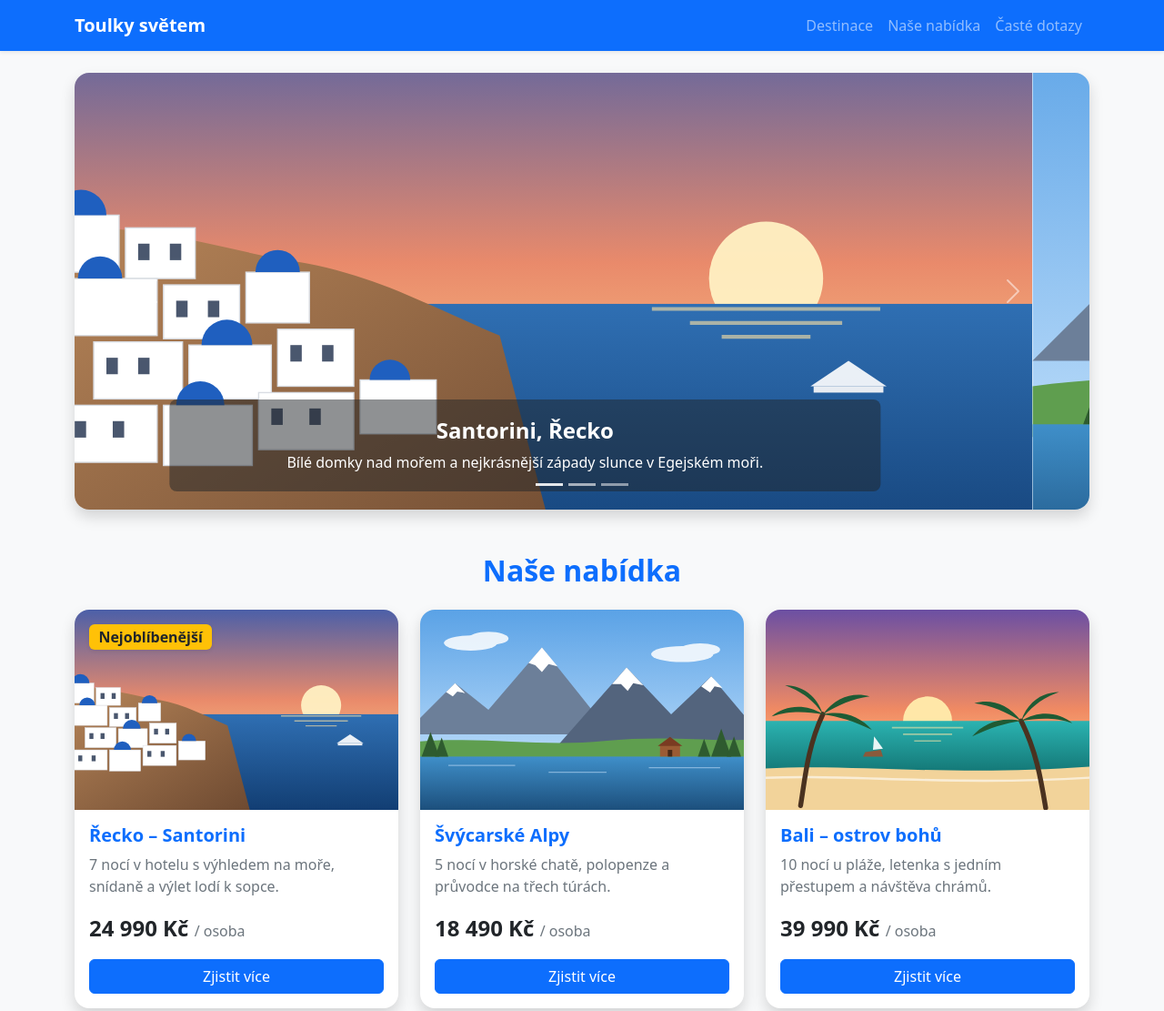
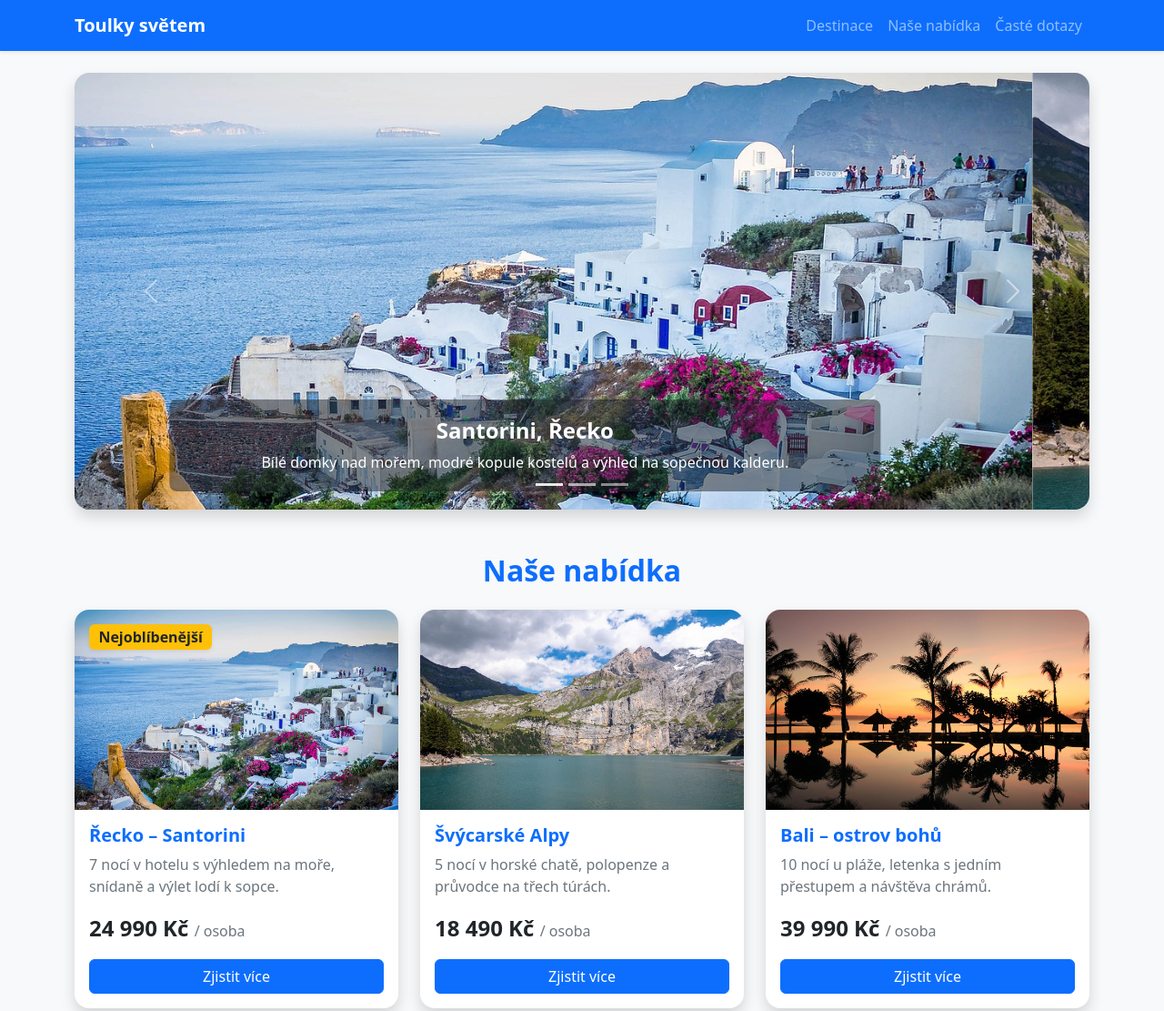
Before and after one commit to kojdad-alt/Skola, a plain HTML site: page index.html in a window 1280 px wide. Shown: the top 1111 px of the page at 91% size. Drawn offline with nearby package versions, Linux system fonts and the light colour scheme.

Commit message:
Fotky destinací z Pixabay místo ilustrací, zdroje v README
Co-Authored-By: Claude Opus 5.5 <noreply@anthropic.com>

```diff
--- a/index.html
+++ b/index.html
@@ -59,21 +59,21 @@
         </div>
         <div class="carousel-inner">
           <div class="carousel-item active">
-            <img src="obrazky/santorini.svg" class="d-block w-100" alt="Bílé domy a modré kopule na Santorini při západu slunce">
+            <img src="obrazky/santorini.jpg" class="d-block w-100" alt="Bílé domy a modré kopule kostelů na Santorini nad mořem">
             <div class="carousel-caption bg-dark bg-opacity-50 rounded-3 px-3">
               <h2 class="h4 fw-bold">Santorini, Řecko</h2>
-              <p class="mb-0">Bílé domky nad mořem a nejkrásnější západy slunce v Egejském moři.</p>
+              <p class="mb-0">Bílé domky nad mořem, modré kopule kostelů a výhled na sopečnou kalderu.</p>
             </div>
           </div>
           <div class="carousel-item">
-            <img src="obrazky/alpy.svg" class="d-block w-100" alt="Zasněžené štíty Alp nad horským jezerem">
+            <img src="obrazky/alpy.jpg" class="d-block w-100" alt="Horské jezero Oeschinensee pod zasněženými štíty Alp">
             <div class="carousel-caption bg-dark bg-opacity-50 rounded-3 px-3">
               <h2 class="h4 fw-bold">Švýcarské Alpy</h2>
               <p class="mb-0">Zasněžené štíty, horská jezera a túry, na které se nezapomíná.</p>
             </div>
           </div>
           <div class="carousel-item">
-            <img src="obrazky/bali.svg" class="d-block w-100" alt="Pláž s palmami na Bali při západu slunce">
+            <img src="obrazky/bali.jpg" class="d-block w-100" alt="Palmy na Bali odrážející se ve vodě při západu slunce">
             <div class="carousel-caption bg-dark bg-opacity-50 rounded-3 px-3">
               <h2 class="h4 fw-bold">Bali, Indonésie</h2>
               <p class="mb-0">Palmové pláže, teplé moře a chrámy uprostřed rýžových polí.</p>
@@ -98,7 +98,7 @@
         <div class="col">
           <div class="card h-100 border-0 shadow rounded-4 overflow-hidden">
             <div class="position-relative">
-              <img src="obrazky/santorini.svg" class="card-img-top" alt="Santorini">
+              <img src="obrazky/santorini.jpg" class="card-img-top" alt="Santorini">
               <!-- Bonus: štítek Nejoblíbenější -->
               <span class="badge bg-warning text-dark position-absolute top-0 start-0 m-3 fs-6 shadow-sm">Nejoblíbenější</span>
             </div>
@@ -112,7 +112,7 @@
         </div>
         <div class="col">
           <div class="card h-100 border-0 shadow rounded-4 overflow-hidden">
-            <img src="obrazky/alpy.svg" class="card-img-top" alt="Švýcarské Alpy">
+            <img src="obrazky/alpy.jpg" class="card-img-top" alt="Švýcarské Alpy">
             <div class="card-body d-flex flex-column">
               <h3 class="card-title h5 fw-bold text-primary">Švýcarské Alpy</h3>
               <p class="card-text text-secondary">5 nocí v horské chatě, polopenze a průvodce na třech túrách.</p>
@@ -123,7 +123,7 @@
         </div>
         <div class="col">
           <div class="card h-100 border-0 shadow rounded-4 overflow-hidden">
-            <img src="obrazky/bali.svg" class="card-img-top" alt="Bali">
+            <img src="obrazky/bali.jpg" class="card-img-top" alt="Bali">
             <div class="card-body d-flex flex-column">
               <h3 class="card-title h5 fw-bold text-primary">Bali – ostrov bohů</h3>
               <p class="card-text text-secondary">10 nocí u pláže, letenka s jedním přestupem a návštěva chrámů.</p>
```
Also changed, not shown: obrazky/alpy.jpg (added), obrazky/alpy.svg (deleted), obrazky/bali.jpg (added), obrazky/bali.svg (deleted), obrazky/santorini.jpg (added), obrazky/santorini.svg (deleted), 1 other file.
